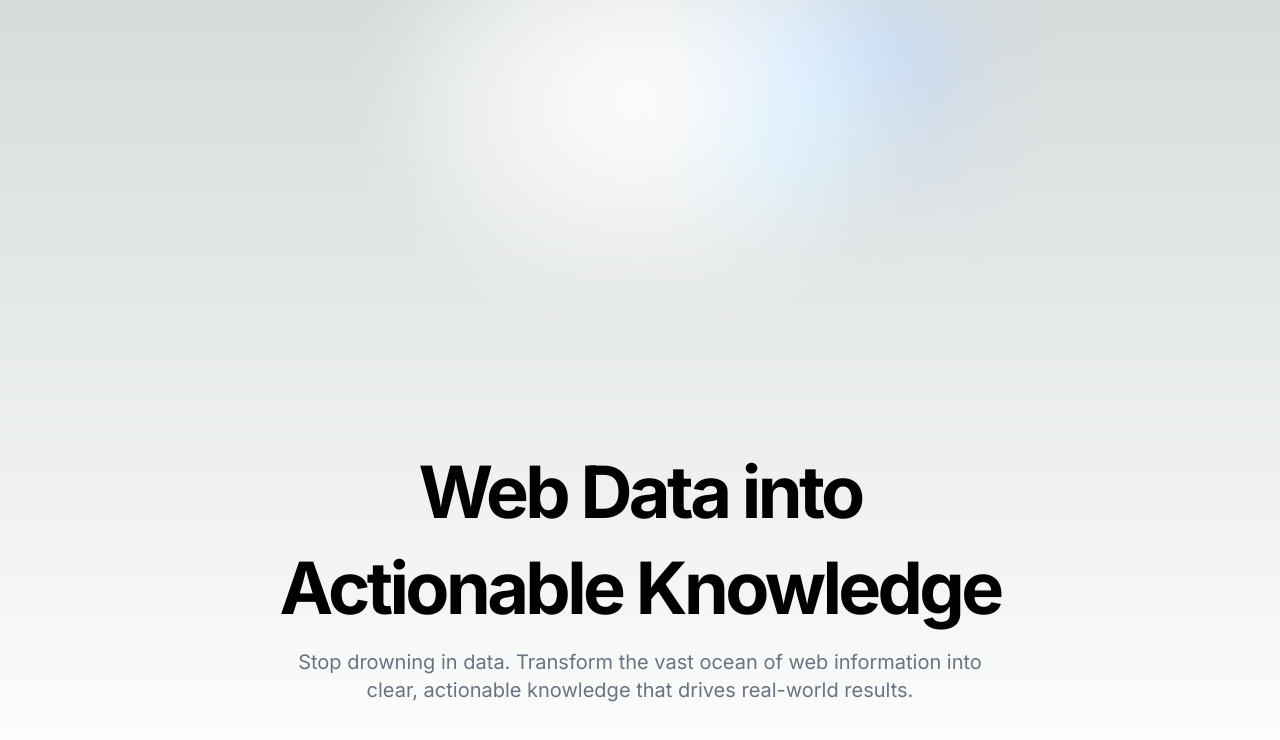
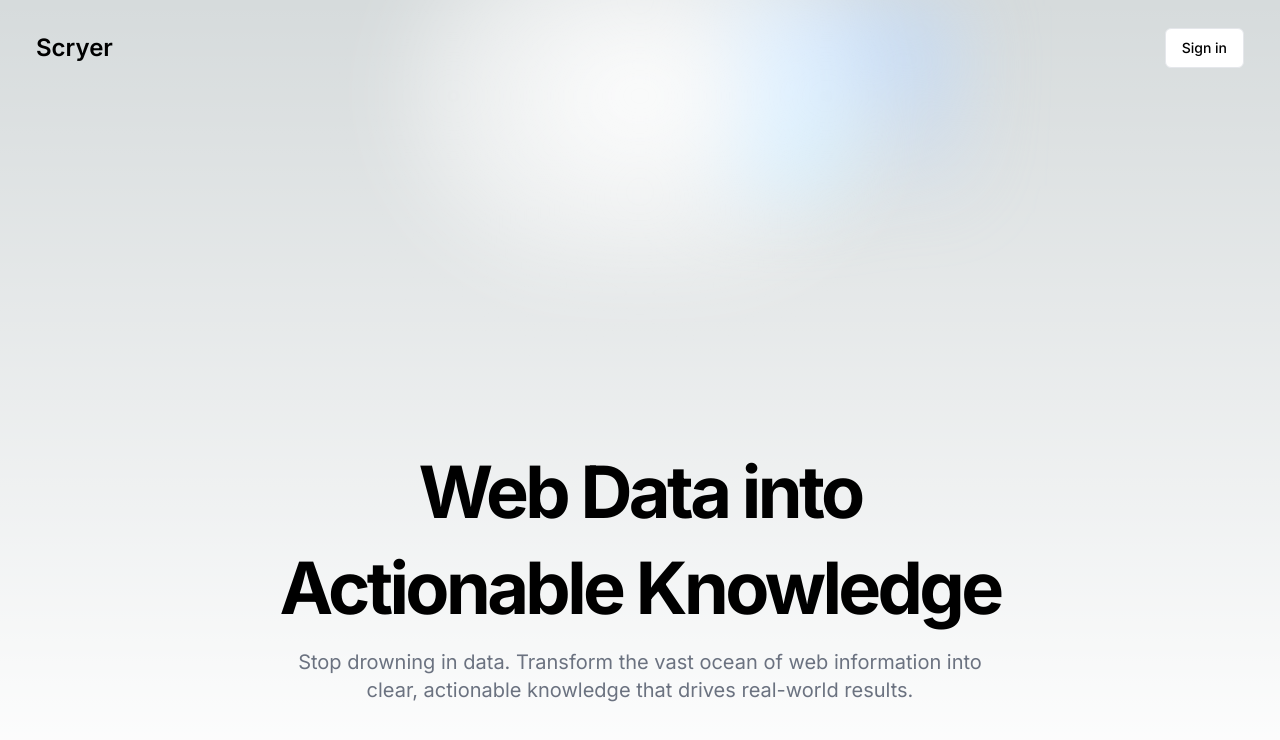
Before and after one commit to davidumoru/scryer, a Next.js app in the folder client/: page / in a window 1280 px wide. Shown: the top 740 px of the page. Built offline with nearby package versions, Linux system fonts and the light colour scheme.

Commit message:
Add navigation bar

```diff
--- a/client/app/layout.tsx
+++ b/client/app/layout.tsx
@@ -1,5 +1,6 @@
 import './globals.css'
 import { Inter } from 'next/font/google'
+import { Navbar } from '../components/navbar';
 
 const inter = Inter({ subsets: ['latin'] })
 
@@ -15,7 +16,10 @@ export default function RootLayout({
 }) {
   return (
     <html lang="en">
-      <body className={inter.className}>{children}</body>
+      <body className={inter.className}>
+      <Navbar />
+        {children}
+        </body>
     </html>
   )
 }
--- /dev/null
+++ b/client/components/navbar.tsx
@@ -0,0 +1,19 @@
+import Link from "next/link";
+import { Button } from "@/components/ui/button";
+
+export function Navbar() {
+  return (
+    <nav className="fixed inset-x-0 top-0 z-50 p-5">
+      <div className="px-4 h-14 flex items-center justify-between">
+        <Link className="font-semibold text-2xl" href="/">
+          Scryer
+        </Link>
+        <Link href="/auth">
+          <Button size="default" variant="outline">
+            Sign in
+          </Button>
+        </Link>
+      </div>
+    </nav>
+  );
+}
```
